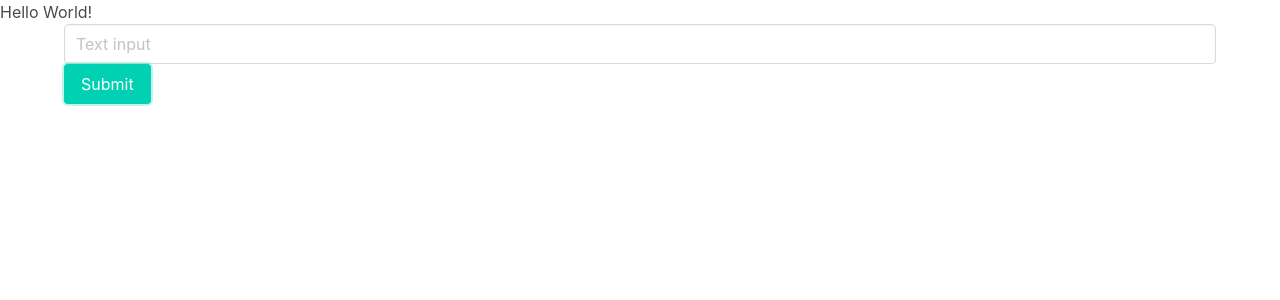
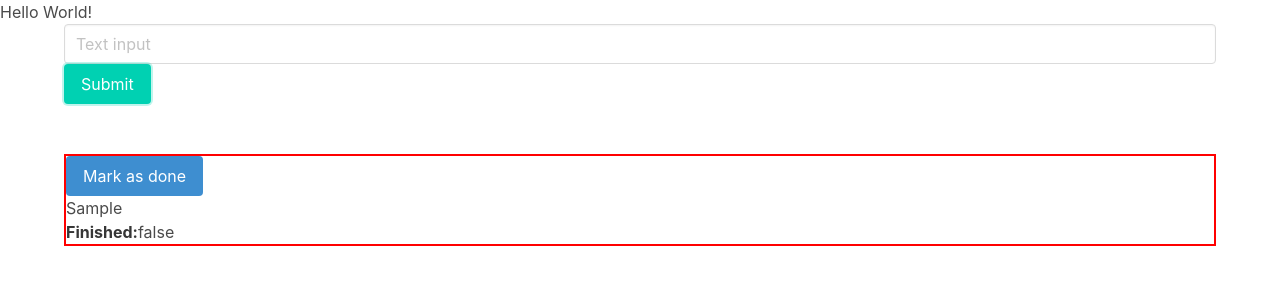
Before and after one commit to joshuaking06/hooks-todolist, a React app: page / in a window 1280 px wide. Both pictures are taken after typing "Sample" into the empty fields and a click on the button "Submit". Shown: the top 300 px of the page. Built offline with nearby package versions, Linux system fonts and the light colour scheme.

Commit message:
displays the current todos

```diff
--- a/src/components/App.js
+++ b/src/components/App.js
@@ -5,7 +5,6 @@ const App = (props) => {
 	const [ newTodo, setNewTodo ] = useState('')
 
 	const addTodo = (e) => {
-		console.log(todos, 'the todos')
 		const toAdd = {
 			task: newTodo,
 			finished: false
@@ -35,6 +34,21 @@ const App = (props) => {
 						<button className="button is-primary">Submit</button>
 					</div>
 				</form>
+
+				<div>
+					<ul>
+						{todos.map((todo) => (
+							<li key={todo.task}>
+								<button className="tiny button is-info" value={todo.task}>
+									Mark as done
+								</button>
+								<p>{todo.task}</p>
+								<strong>Finished:</strong>
+								{todo.finished + ''}
+							</li>
+						))}
+					</ul>
+				</div>
 			</div>
 		</div>
 	)
--- a/src/index.js
+++ b/src/index.js
@@ -2,6 +2,7 @@ import ReactDOM from 'react-dom'
 import React from 'react'
 
 import 'bulma'
+import './style.scss'
 
 import App from './components/App'
 
--- a/src/style.scss
+++ b/src/style.scss
@@ -0,0 +1,8 @@
+form {
+	margin-bottom: 50px;
+}
+
+li {
+	border: 2px solid red;
+	margin-top: 10px;
+}
```
